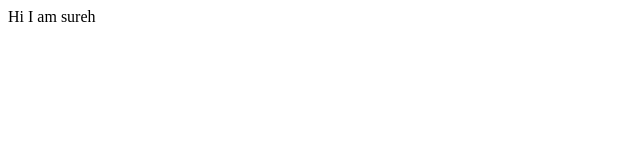
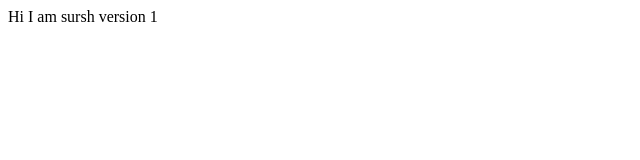
Before and after one commit to babloo1506/Azure, a plain HTML site: page Index[1].html in a window 1280 px wide. Shown: the full height of the page, 0-640 px from the left. Drawn offline with Linux system fonts and the light colour scheme.

Commit message:
Update Index[1].html

```diff
--- a/Index[1].html
+++ b/Index[1].html
@@ -2,6 +2,6 @@
 <html>
 <head>
 <body>
-Hi I am sureh
+Hi I am sursh version 1
 </body>
 </html>
```
